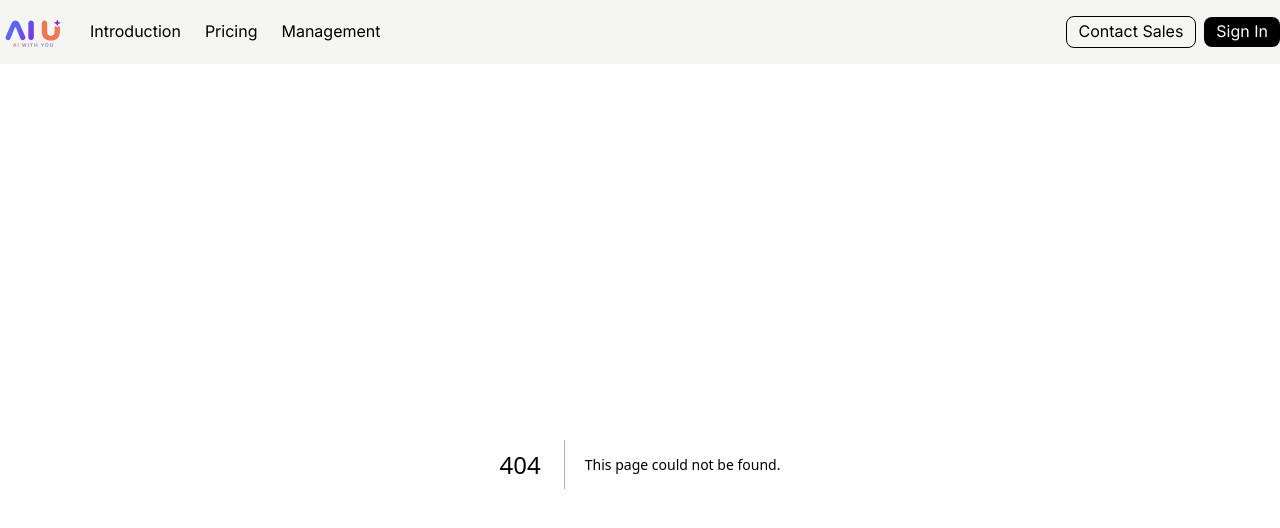
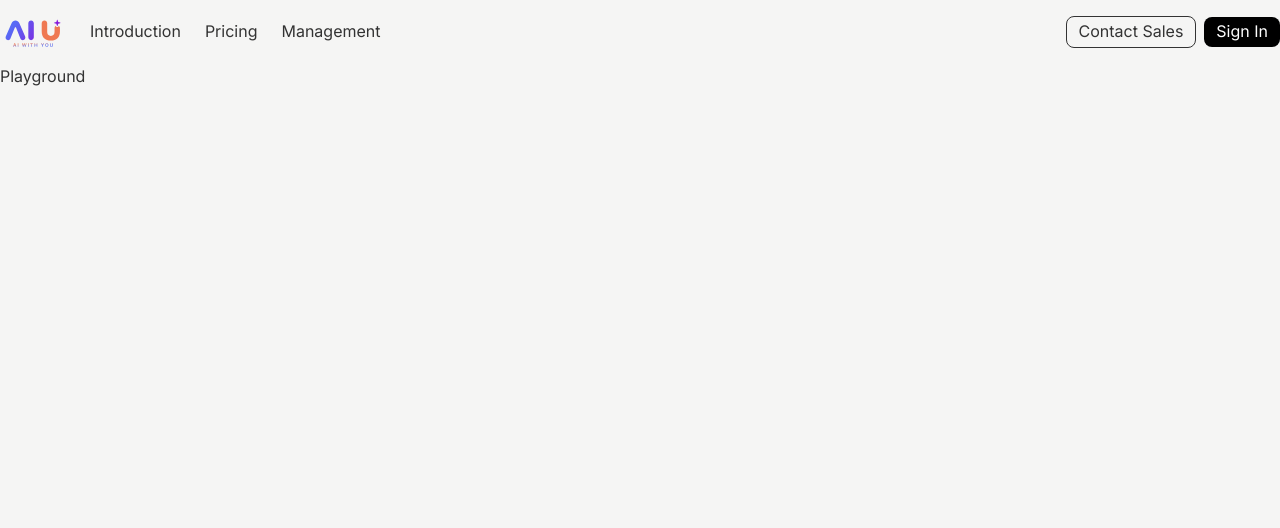
Before and after one commit to rlatmfrl24/ai-portal-ui, a Next.js app: page /playground in a window 1280 px wide. Before the commit this address had no page. Shown: the top 528 px of the page. Built offline with nearby package versions, Linux system fonts and the light colour scheme.

Commit message:
버튼 컴포넌트의 경로를 수정하고, 기존 버튼 컴포넌트를 삭제하여 코드 구조를 정리했습니다.

```diff
--- a/app/layout.tsx
+++ b/app/layout.tsx
@@ -3,7 +3,7 @@ import { Inter } from "next/font/google";
 import "./globals.css";
 import Logo from "../public/logo.svg?url";
 import Image from "next/image";
-import Button from "./component/Button";
+import Button from "./components/Button";
 import Link from "next/link";
 
 const inter = Inter({
--- a/app/page.tsx
+++ b/app/page.tsx
@@ -1,4 +1,4 @@
-import Button from "@/app/component/Button";
+import Button from "@/app/components/Button";
 import ArrowRight from "@/public/icon_next_arrow.svg?url";
 import Image from "next/image";
 import ShippingInstruction from "@/public/img_shipping_instruction.svg?url";
--- /dev/null
+++ b/app/playground/page.tsx
@@ -0,0 +1,3 @@
+export default function Playground() {
+  return <div>Playground</div>;
+}
--- /dev/null
+++ b/app/playground/template.tsx
@@ -0,0 +1,7 @@
+export default function PlaygroundLayout({
+  children,
+}: {
+  children: React.ReactNode;
+}) {
+  return <div>{children}</div>;
+}
```
Also changed, not shown: app/components/Button.tsx (renamed from app/component/Button.tsx).
